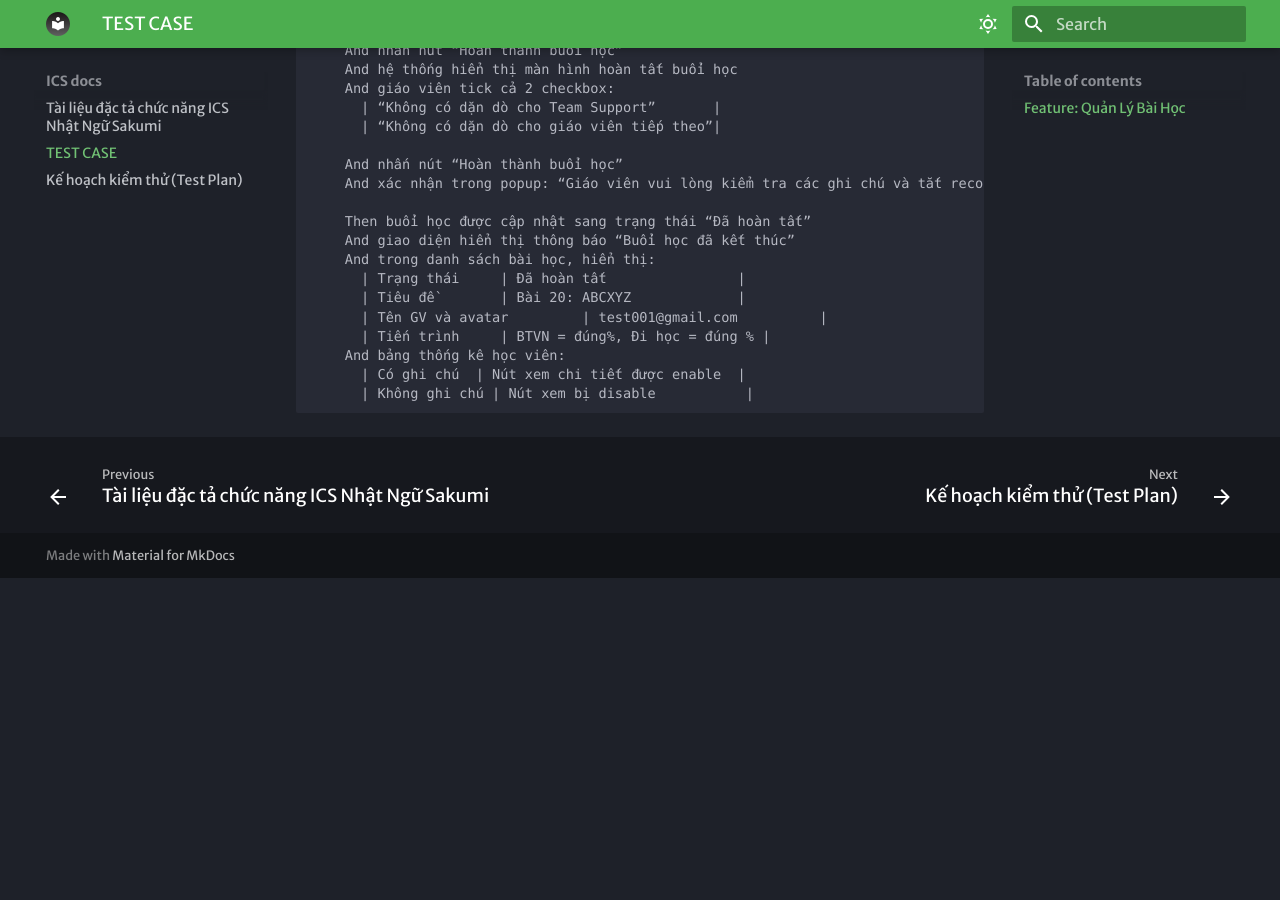
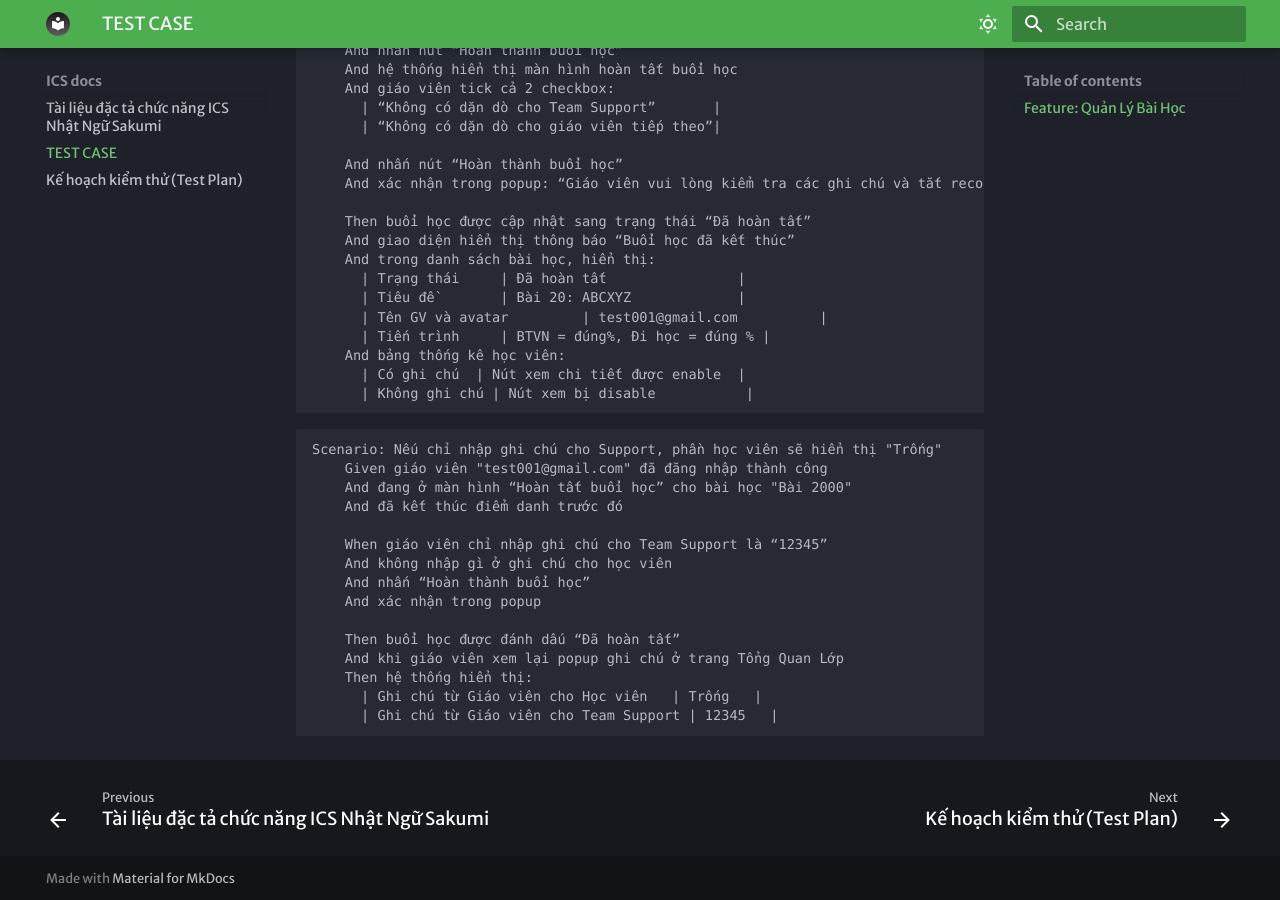
Before and after one commit to yeusone98/Function_Specification_ICS, an MkDocs documentation site: the page built from docs/testcase.md, in a window 1280 px wide and 900 px high, scrolled down 3596 px. Built offline with MkDocs 1.6.1 and Material for MkDocs 9.7.7, drawn with Linux system fonts in a browser that asks for light colours; some web fonts are replaced; before the commit the page ends 4174 px from its top, so only the background shows below that.

Commit message:
Update testcase.md

````diff
--- a/docs/testcase.md
+++ b/docs/testcase.md
@@ -207,3 +207,21 @@ Scenario: Cho phép hoàn thành buổi học khi giáo viên không nhập ghi
       | Có ghi chú  | Nút xem chi tiết được enable  |
       | Không ghi chú | Nút xem bị disable           |
 ```
+
+```
+Scenario: Nếu chỉ nhập ghi chú cho Support, phần học viên sẽ hiển thị "Trống"
+    Given giáo viên "test001@gmail.com" đã đăng nhập thành công
+    And đang ở màn hình “Hoàn tất buổi học” cho bài học "Bài 2000"
+    And đã kết thúc điểm danh trước đó
+
+    When giáo viên chỉ nhập ghi chú cho Team Support là “12345”
+    And không nhập gì ở ghi chú cho học viên
+    And nhấn “Hoàn thành buổi học”
+    And xác nhận trong popup
+
+    Then buổi học được đánh dấu “Đã hoàn tất”
+    And khi giáo viên xem lại popup ghi chú ở trang Tổng Quan Lớp
+    Then hệ thống hiển thị:
+      | Ghi chú từ Giáo viên cho Học viên   | Trống   |
+      | Ghi chú từ Giáo viên cho Team Support | 12345   |
+```
````
